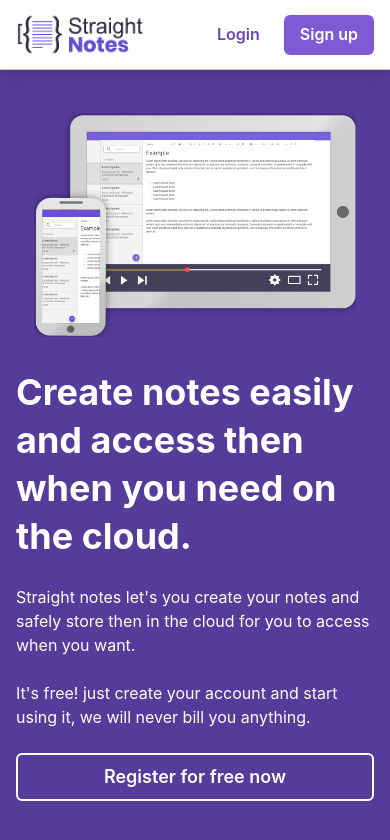
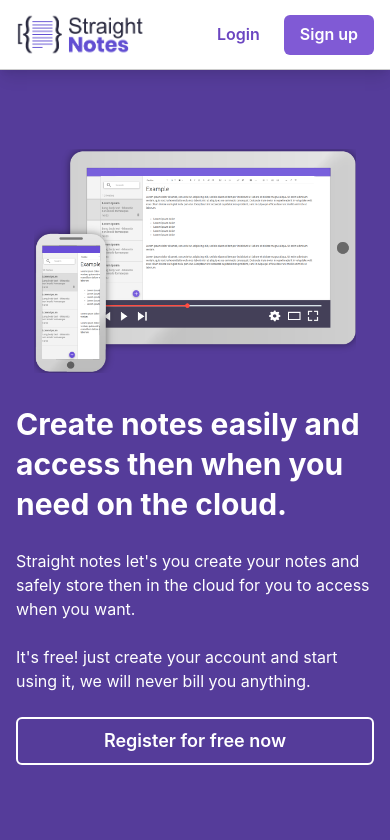
Before and after one commit to lamongabriel/straight-notes, a React (Vite) app in the folder web/: page / in a window 390 px wide. Shown: the top 840 px of the page. Built offline with nearby package versions, Linux system fonts and the light colour scheme.

Commit message:
home smaller heading on mobile screens

```diff
--- a/web/src/screens/Home/index.tsx
+++ b/web/src/screens/Home/index.tsx
@@ -30,7 +30,7 @@ export function Home () {
         w='full'
       >
         <Stack spacing={6} maxW='500px' order={{ base: 1, lg: 0 }}>
-          <Heading color='white' fontSize={{ base: '4xl', lg: '5xl' }}>
+          <Heading color='white' fontSize={{ base: '3xl', lg: '5xl' }}>
             Create notes easily and access then when you need on the cloud.
           </Heading>
           <Text color='white'>
```
